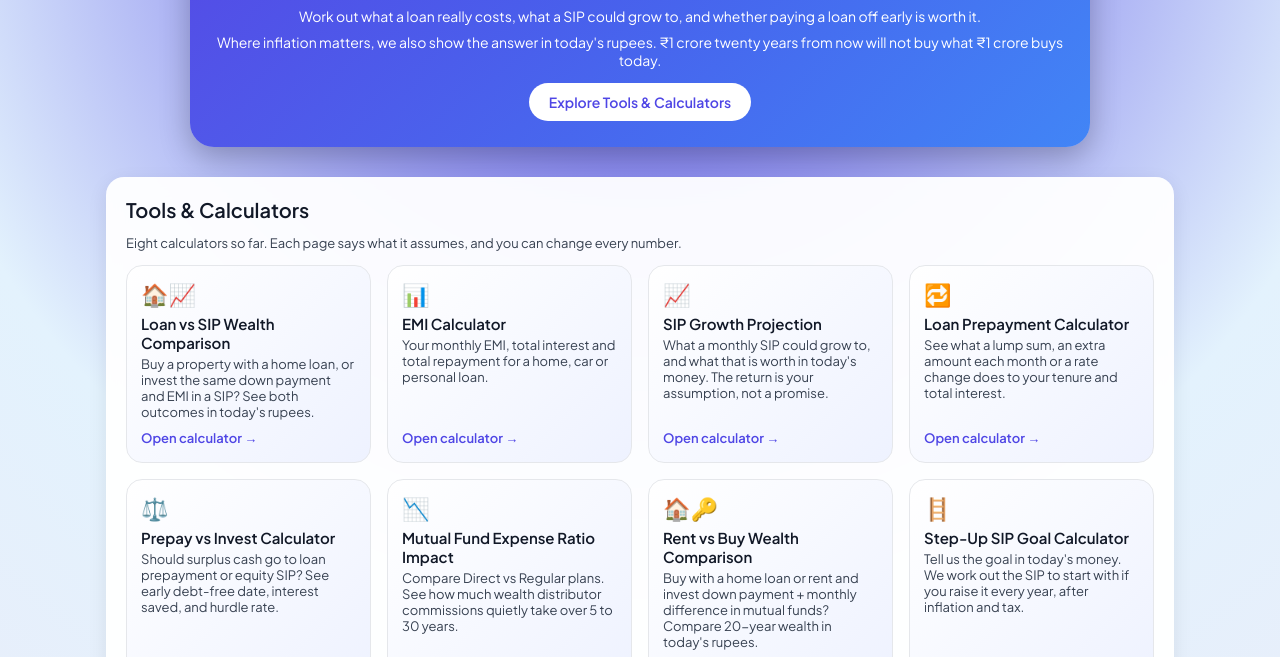
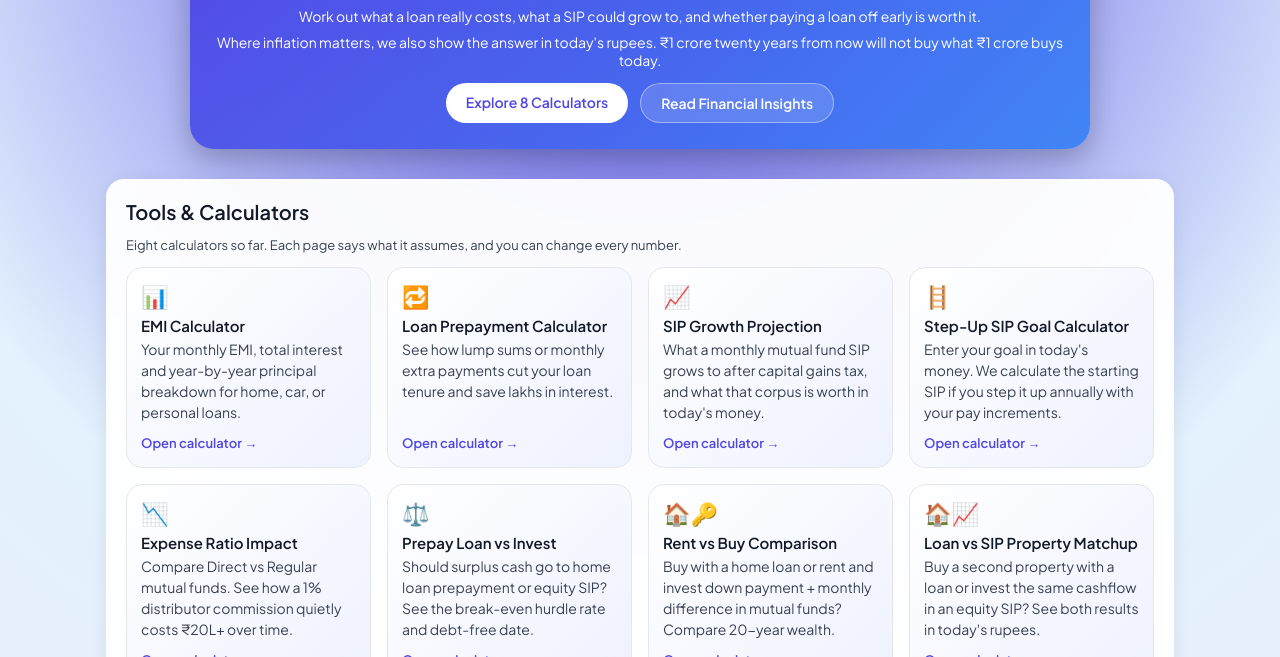
Before and after one commit to Ashwani07/wealthcompare, a plain HTML site: page index.html in a window 1280 px wide. Shown: the part 136-793 px from the top of the page. Drawn offline with Linux system fonts and the light colour scheme.

Commit message:
style(home): polish index page layout, typography, and visual hierarchy
- Reorder 8 calculators into logical clusters (Loans, SIPs, Big Decisions)
- Add dual-action hero CTA: [Explore 8 Calculators] and [Read Financial Insights]
- Improve mobile readability: bump card descriptions to 14px with relaxed line-height
- Update homepage meta and OpenGraph descriptions to reflect the complete 8-tool suite

```diff
--- a/index.html
+++ b/index.html
@@ -3,7 +3,7 @@
 <head>
 <meta charset="UTF-8">
 <meta name="viewport" content="width=device-width, initial-scale=1">
-<meta name="description" content="Free calculators for EMI, SIP growth, loan prepayment and loan vs SIP, made for Indian households. Each page explains what it assumes, in plain words.">
+<meta name="description" content="Free financial calculators for Indian households. Compare EMI, SIP growth, loan prepayment, Rent vs Buy, and prepay vs invest in today's rupees.">
 <meta name="robots" content="index, follow">
 <link rel="canonical" href="https://wealthcompare.in/">
 <title>Free Financial Calculators for India | WealthCompare</title>
@@ -17,12 +17,12 @@
 <meta property="og:type" content="website">
 <meta property="og:site_name" content="WealthCompare">
 <meta property="og:title" content="Free Financial Calculators for India | WealthCompare">
-<meta property="og:description" content="Free calculators for EMI, SIP growth, loan prepayment and loan vs SIP, made for Indian households. Each page explains what it assumes, in plain words.">
+<meta property="og:description" content="Free financial calculators for Indian households. Compare EMI, SIP growth, loan prepayment, Rent vs Buy, and prepay vs invest in today's rupees.">
 <meta property="og:url" content="https://wealthcompare.in/">
 <meta property="og:image" content="https://wealthcompare.in/assets/og-image.png">
 <meta name="twitter:card" content="summary_large_image">
 <meta name="twitter:title" content="Free Financial Calculators for India | WealthCompare">
-<meta name="twitter:description" content="Free calculators for EMI, SIP growth, loan prepayment and loan vs SIP, made for Indian households. Each page explains what it assumes, in plain words.">
+<meta name="twitter:description" content="Free financial calculators for Indian households. Compare EMI, SIP growth, loan prepayment, Rent vs Buy, and prepay vs invest in today's rupees.">
 <meta name="twitter:image" content="https://wealthcompare.in/assets/og-image.png">
 
 <!-- AdSense Auto Ads -->
@@ -43,7 +43,7 @@
   "url": "https://wealthcompare.in/",
   "applicationCategory": "FinanceApplication",
   "operatingSystem": "Any",
-  "description": "Free calculators for EMI, SIP growth, loan prepayment and loan vs SIP, made for Indian households. Each page explains what it assumes, in plain words.",
+  "description": "Free financial calculators for Indian households. Compare EMI, SIP growth, loan prepayment, Rent vs Buy, and prepay vs invest in today's rupees.",
   "offers": {
     "@type": "Offer",
     "price": "0",
@@ -159,9 +159,10 @@ a { text-decoration: none; color: inherit; }
     margin-bottom: 4px;
 }
 .tool-desc {
-    font-size: 13px;
+    font-size: 14px;
+    line-height: 1.5;
     color: var(--text-secondary);
-    margin-bottom: 10px;
+    margin-bottom: 12px;
 }
 .tool-link {
     font-size: 13px;
@@ -201,7 +202,8 @@ a.insight-card:hover {
     margin-bottom: 6px;
 }
 .insight-text {
-    font-size: 13px;
+    font-size: 14px;
+    line-height: 1.55;
     color: var(--text-secondary);
 }
 .article-status {
@@ -246,8 +248,9 @@ a.insight-card:hover {
         <h1>Free Financial Calculators for India</h1>
         <p>Work out what a loan really costs, what a SIP could grow to, and whether paying a loan off early is worth it.</p>
         <p>Where inflation matters, we also show the answer in today's rupees. ₹1 crore twenty years from now will not buy what ₹1 crore buys today.</p>
-        <div class="hero-cta">
-            <a href="#tools">Explore Tools &amp; Calculators</a>
+        <div class="hero-cta" style="display:flex;gap:12px;justify-content:center;flex-wrap:wrap;">
+            <a href="#tools">Explore 8 Calculators</a>
+            <a href="#insights" style="background:rgba(255,255,255,0.15);color:white;border:1px solid rgba(255,255,255,0.4);">Read Financial Insights</a>
         </div>
     </div>
 </section>
@@ -264,34 +267,13 @@ a.insight-card:hover {
         </p>
 
         <div class="tools-grid">
-            <a class="tool-tile" href="/tools/loan-vs-sip/">
-                <div>
-                    <div class="tool-icon">🏠📈</div>
-                    <div class="tool-title">Loan vs SIP Wealth Comparison</div>
-                    <div class="tool-desc">
-                        Buy a property with a home loan, or invest the same down payment and EMI in a SIP? See both outcomes in today's rupees.
-                    </div>
-                </div>
-                <div class="tool-link">Open calculator →</div>
-            </a>
-
+            <!-- Loan Tools -->
             <a class="tool-tile" href="/tools/emi-calculator/">
                 <div>
                     <div class="tool-icon">📊</div>
                     <div class="tool-title">EMI Calculator</div>
                     <div class="tool-desc">
-                        Your monthly EMI, total interest and total repayment for a home, car or personal loan.
-                    </div>
-                </div>
-                <div class="tool-link">Open calculator →</div>
-            </a>
-
-            <a class="tool-tile" href="/tools/sip-growth/">
-                <div>
-                    <div class="tool-icon">📈</div>
-                    <div class="tool-title">SIP Growth Projection</div>
-                    <div class="tool-desc">
-                        What a monthly SIP could grow to, and what that is worth in today's money. The return is your assumption, not a promise.
+                        Your monthly EMI, total interest and year-by-year principal breakdown for home, car, or personal loans.
                     </div>
                 </div>
                 <div class="tool-link">Open calculator →</div>
@@ -302,18 +284,30 @@ a.insight-card:hover {
                     <div class="tool-icon">🔁</div>
                     <div class="tool-title">Loan Prepayment Calculator</div>
                     <div class="tool-desc">
-                        See what a lump sum, an extra amount each month or a rate change does to your tenure and total interest.
+                        See how lump sums or monthly extra payments cut your loan tenure and save lakhs in interest.
                     </div>
                 </div>
                 <div class="tool-link">Open calculator →</div>
             </a>
 
-            <a class="tool-tile" href="/tools/prepay-vs-invest/">
+            <!-- SIP & Wealth Accumulation -->
+            <a class="tool-tile" href="/tools/sip-growth/">
                 <div>
-                    <div class="tool-icon">⚖️</div>
-                    <div class="tool-title">Prepay vs Invest Calculator</div>
+                    <div class="tool-icon">📈</div>
+                    <div class="tool-title">SIP Growth Projection</div>
                     <div class="tool-desc">
-                        Should surplus cash go to loan prepayment or equity SIP? See early debt-free date, interest saved, and hurdle rate.
+                        What a monthly mutual fund SIP grows to after capital gains tax, and what that corpus is worth in today's money.
+                    </div>
+                </div>
+                <div class="tool-link">Open calculator →</div>
+            </a>
+
+            <a class="tool-tile" href="/tools/step-up-sip/">
+                <div>
+                    <div class="tool-icon">🪜</div>
+                    <div class="tool-title">Step-Up SIP Goal Calculator</div>
+                    <div class="tool-desc">
+                        Enter your goal in today's money. We calculate the starting SIP if you step it up annually with your pay increments.
                     </div>
                 </div>
                 <div class="tool-link">Open calculator →</div>
@@ -322,9 +316,21 @@ a.insight-card:hover {
             <a class="tool-tile" href="/tools/expense-ratio-impact/">
                 <div>
                     <div class="tool-icon">📉</div>
-                    <div class="tool-title">Mutual Fund Expense Ratio Impact</div>
+                    <div class="tool-title">Expense Ratio Impact</div>
                     <div class="tool-desc">
-                        Compare Direct vs Regular plans. See how much wealth distributor commissions quietly take over 5 to 30 years.
+                        Compare Direct vs Regular mutual funds. See how a 1% distributor commission quietly costs ₹20L+ over time.
+                    </div>
+                </div>
+                <div class="tool-link">Open calculator →</div>
+            </a>
+
+            <!-- Major Financial Decisions -->
+            <a class="tool-tile" href="/tools/prepay-vs-invest/">
+                <div>
+                    <div class="tool-icon">⚖️</div>
+                    <div class="tool-title">Prepay Loan vs Invest</div>
+                    <div class="tool-desc">
+                        Should surplus cash go to home loan prepayment or equity SIP? See the break-even hurdle rate and debt-free date.
                     </div>
                 </div>
                 <div class="tool-link">Open calculator →</div>
@@ -333,24 +339,24 @@ a.insight-card:hover {
             <a class="tool-tile" href="/tools/rent-vs-buy/">
                 <div>
                     <div class="tool-icon">🏠🔑</div>
-                    <div class="tool-title">Rent vs Buy Wealth Comparison</div>
+                    <div class="tool-title">Rent vs Buy Comparison</div>
                     <div class="tool-desc">
-                        Buy with a home loan or rent and invest down payment + monthly difference in mutual funds? Compare 20-year wealth in today's rupees.
-                    </div>
-                </div>
-                <div class="tool-link">Open calculator →</div>
-            </a>
-            <a class="tool-tile" href="/tools/step-up-sip/">
-                <div>
-                    <div class="tool-icon">🪜</div>
-                    <div class="tool-title">Step-Up SIP Goal Calculator</div>
-                    <div class="tool-desc">
-                        Tell us the goal in today's money. We work out the SIP to start with if you raise it every year, after inflation and tax.
+                        Buy with a home loan or rent and invest down payment + monthly difference in mutual funds? Compare 20-year wealth.
                     </div>
                 </div>
                 <div class="tool-link">Open calculator →</div>
             </a>
 
+            <a class="tool-tile" href="/tools/loan-vs-sip/">
+                <div>
+                    <div class="tool-icon">🏠📈</div>
+                    <div class="tool-title">Loan vs SIP Property Matchup</div>
+                    <div class="tool-desc">
+                        Buy a second property with a loan or invest the same cashflow in an equity SIP? See both results in today's rupees.
+                    </div>
+                </div>
+                <div class="tool-link">Open calculator →</div>
+            </a>
         </div>
 
         <!-- Ad placement managed by AdSense Auto Ads -->
```
